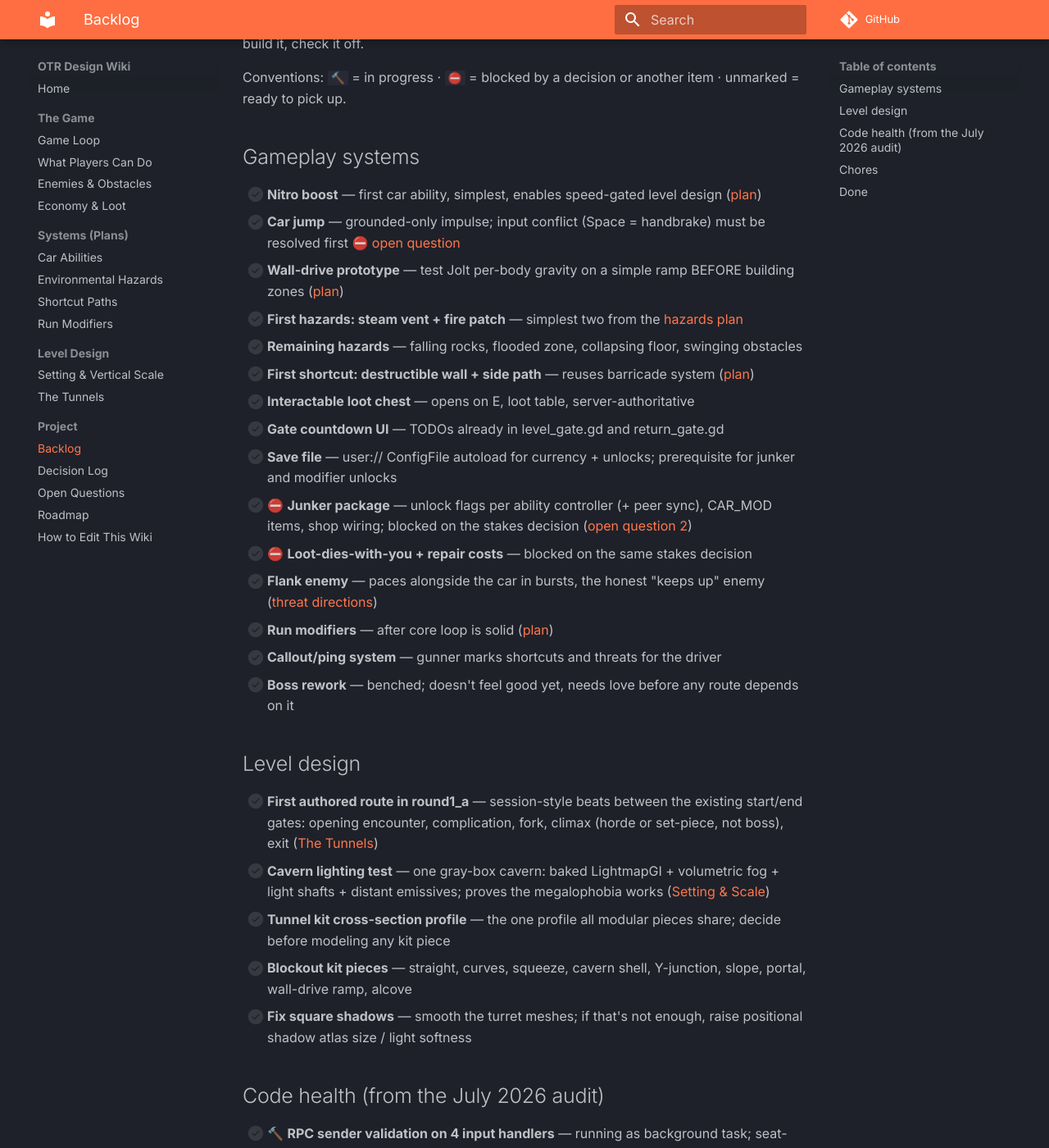
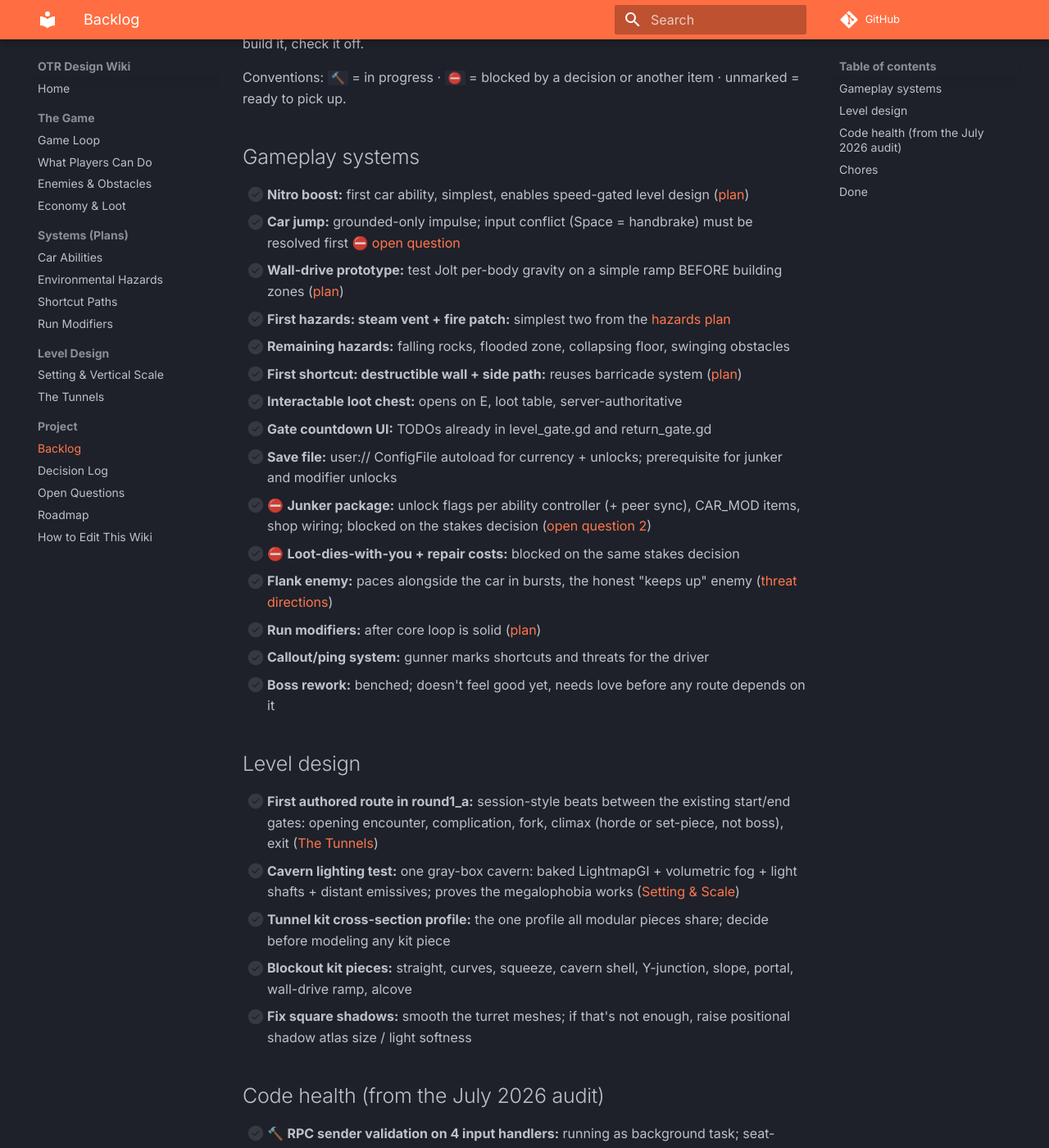
Before and after one commit to cap7n/otr-docs, an MkDocs documentation site: the page built from docs/project/backlog.md, in a window 1280 px wide and 1400 px high, scrolled down 190 px. Shown: the whole window at 82% size. Built offline with MkDocs 1.6.1 and Material for MkDocs 9.7.7, drawn with Linux system fonts in a browser that asks for light colours; comment, search, counter and statistics services are not loaded; some of the changed text lies outside the part shown.

Commit message:
Backlog: em-dashes to colons/commas per site style

```diff
--- a/docs/project/backlog.md
+++ b/docs/project/backlog.md
@@ -6,48 +6,48 @@ Conventions: `🔨` = in progress · `⛔` = blocked by a decision or another it
 
 ## Gameplay systems
 
-- [ ] **Nitro boost** — first car ability, simplest, enables speed-gated level design ([plan](../systems/car-abilities.md))
-- [ ] **Car jump** — grounded-only impulse; input conflict (Space = handbrake) must be resolved first ⛔ [open question](open-questions.md)
-- [ ] **Wall-drive prototype** — test Jolt per-body gravity on a simple ramp BEFORE building zones ([plan](../systems/car-abilities.md))
-- [ ] **First hazards: steam vent + fire patch** — simplest two from the [hazards plan](../systems/hazards.md)
-- [ ] **Remaining hazards** — falling rocks, flooded zone, collapsing floor, swinging obstacles
-- [ ] **First shortcut: destructible wall + side path** — reuses barricade system ([plan](../systems/shortcuts.md))
-- [ ] **Interactable loot chest** — opens on E, loot table, server-authoritative
-- [ ] **Gate countdown UI** — TODOs already in level_gate.gd and return_gate.gd
-- [ ] **Save file** — user:// ConfigFile autoload for currency + unlocks; prerequisite for junker and modifier unlocks
-- [ ] ⛔ **Junker package** — unlock flags per ability controller (+ peer sync), CAR_MOD items, shop wiring; blocked on the stakes decision ([open question 2](open-questions.md))
-- [ ] ⛔ **Loot-dies-with-you + repair costs** — blocked on the same stakes decision
-- [ ] **Flank enemy** — paces alongside the car in bursts, the honest "keeps up" enemy ([threat directions](../game/enemies.md))
-- [ ] **Run modifiers** — after core loop is solid ([plan](../systems/modifiers.md))
-- [ ] **Callout/ping system** — gunner marks shortcuts and threats for the driver
-- [ ] **Boss rework** — benched; doesn't feel good yet, needs love before any route depends on it
+- [ ] **Nitro boost:** first car ability, simplest, enables speed-gated level design ([plan](../systems/car-abilities.md))
+- [ ] **Car jump:** grounded-only impulse; input conflict (Space = handbrake) must be resolved first ⛔ [open question](open-questions.md)
+- [ ] **Wall-drive prototype:** test Jolt per-body gravity on a simple ramp BEFORE building zones ([plan](../systems/car-abilities.md))
+- [ ] **First hazards: steam vent + fire patch:** simplest two from the [hazards plan](../systems/hazards.md)
+- [ ] **Remaining hazards:** falling rocks, flooded zone, collapsing floor, swinging obstacles
+- [ ] **First shortcut: destructible wall + side path:** reuses barricade system ([plan](../systems/shortcuts.md))
+- [ ] **Interactable loot chest:** opens on E, loot table, server-authoritative
+- [ ] **Gate countdown UI:** TODOs already in level_gate.gd and return_gate.gd
+- [ ] **Save file:** user:// ConfigFile autoload for currency + unlocks; prerequisite for junker and modifier unlocks
+- [ ] ⛔ **Junker package:** unlock flags per ability controller (+ peer sync), CAR_MOD items, shop wiring; blocked on the stakes decision ([open question 2](open-questions.md))
+- [ ] ⛔ **Loot-dies-with-you + repair costs:** blocked on the same stakes decision
+- [ ] **Flank enemy:** paces alongside the car in bursts, the honest "keeps up" enemy ([threat directions](../game/enemies.md))
+- [ ] **Run modifiers:** after core loop is solid ([plan](../systems/modifiers.md))
+- [ ] **Callout/ping system:** gunner marks shortcuts and threats for the driver
+- [ ] **Boss rework:** benched; doesn't feel good yet, needs love before any route depends on it
 
 ## Level design
 
-- [ ] **First authored route in round1_a** — session-style beats between the existing start/end gates: opening encounter, complication, fork, climax (horde or set-piece, not boss), exit ([The Tunnels](../level-design/tunnels.md))
-- [ ] **Cavern lighting test** — one gray-box cavern: baked LightmapGI + volumetric fog + light shafts + distant emissives; proves the megalophobia works ([Setting & Scale](../level-design/setting-and-scale.md))
-- [ ] **Tunnel kit cross-section profile** — the one profile all modular pieces share; decide before modeling any kit piece
-- [ ] **Blockout kit pieces** — straight, curves, squeeze, cavern shell, Y-junction, slope, portal, wall-drive ramp, alcove
-- [ ] **Fix square shadows** — smooth the turret meshes; if that's not enough, raise positional shadow atlas size / light softness
+- [ ] **First authored route in round1_a:** session-style beats between the existing start/end gates: opening encounter, complication, fork, climax (horde or set-piece, not boss), exit ([The Tunnels](../level-design/tunnels.md))
+- [ ] **Cavern lighting test:** one gray-box cavern: baked LightmapGI + volumetric fog + light shafts + distant emissives; proves the megalophobia works ([Setting & Scale](../level-design/setting-and-scale.md))
+- [ ] **Tunnel kit cross-section profile:** the one profile all modular pieces share; decide before modeling any kit piece
+- [ ] **Blockout kit pieces:** straight, curves, squeeze, cavern shell, Y-junction, slope, portal, wall-drive ramp, alcove
+- [ ] **Fix square shadows:** smooth the turret meshes; if that's not enough, raise positional shadow atlas size / light softness
 
 ## Code health (from the July 2026 audit)
 
-- [ ] 🔨 **RPC sender validation on 4 input handlers** — running as background task; seat-shared controls (handbrake!) must keep working
-- [ ] 🔨 **Globals.DEBUG flag + gate 50+ prints** — running as background task
-- [ ] **Cache enemy target scans** — 5 enemy scripts call get_nodes_in_group every physics frame; horde_manager already shows the right pattern
-- [ ] **Split car.gd (1233 lines) and player.gd (1072)** — when next doing major work in them, not before
-- [ ] **Fix `:=` typing violations** — mostly road_generator.gd (33) and terrain_conform.gd (15)
+- [ ] 🔨 **RPC sender validation on 4 input handlers:** running as background task; seat-shared controls (handbrake!) must keep working
+- [ ] 🔨 **Globals.DEBUG flag + gate 50+ prints:** running as background task
+- [ ] **Cache enemy target scans:** 5 enemy scripts call get_nodes_in_group every physics frame; horde_manager already shows the right pattern
+- [ ] **Split car.gd (1233 lines) and player.gd (1072):** when next doing major work in them, not before
+- [ ] **Fix `:=` typing violations:** mostly road_generator.gd (33) and terrain_conform.gd (15)
 
 ## Chores
 
-- [ ] **Main menu layout fix** — reparent SubViewportContainer out of RightLabel, Full Rect anchors (editor, ~5 min; diagnosis in session notes)
-- [ ] ⛔ **Project stretch mode** — add window/stretch canvas_items + expand to project.godot; waiting until the background code sessions land, then glance over every UI scene once
-- [ ] **Merge `audit/2026-07-cleanup` into main** — after running the game on the branch once
-- [ ] **Rename schop_screen.tscn → shop_screen_panel or similar** — editor rename so references update
-- [ ] **Remove level_test_texutures from world.tscn** — editor; drags an 11 MB collision shape with it
-- [ ] **External_Carp terrain pack decision** — 49 MB, unknown licence, no references found; verify Terrain3D doesn't need it, then delete
-- [ ] **Delete Audio/Recall.mp3 if unused** — verify in editor first
-- [ ] **.git history rewrite** — 1.2 GB of VoxelGI-era bloat; needs git filter-repo + coordinated re-clone by both devs
+- [ ] **Main menu layout fix:** reparent SubViewportContainer out of RightLabel, Full Rect anchors (editor, ~5 min; diagnosis in session notes)
+- [ ] ⛔ **Project stretch mode:** add window/stretch canvas_items + expand to project.godot; waiting until the background code sessions land, then glance over every UI scene once
+- [ ] **Merge `audit/2026-07-cleanup` into main:** after running the game on the branch once
+- [ ] **Rename schop_screen.tscn → shop_screen_panel or similar:** editor rename so references update
+- [ ] **Remove level_test_texutures from world.tscn:** editor; drags an 11 MB collision shape with it
+- [ ] **External_Carp terrain pack decision:** 49 MB, unknown licence, no references found; verify Terrain3D doesn't need it, then delete
+- [ ] **Delete Audio/Recall.mp3 if unused:** verify in editor first
+- [ ] **.git history rewrite:** 1.2 GB of VoxelGI-era bloat; needs git filter-repo + coordinated re-clone by both devs
 
 ## Done
 
```
